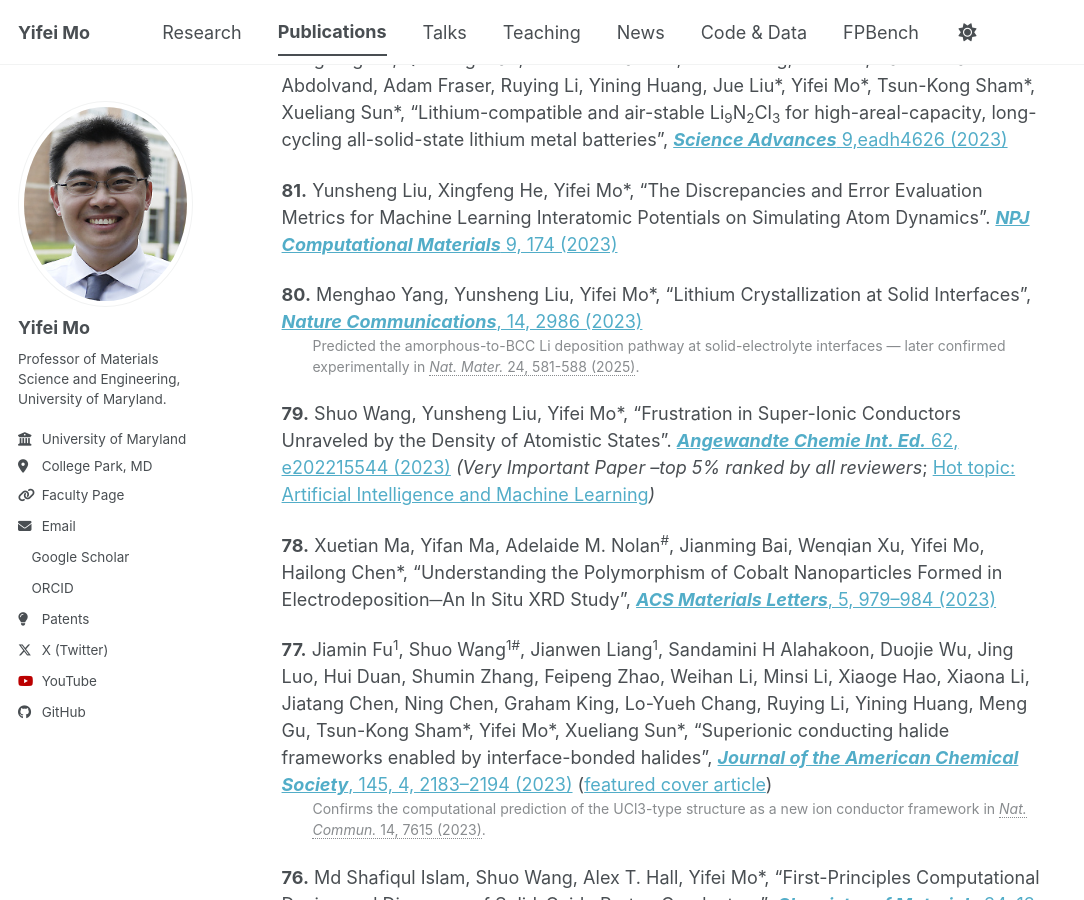
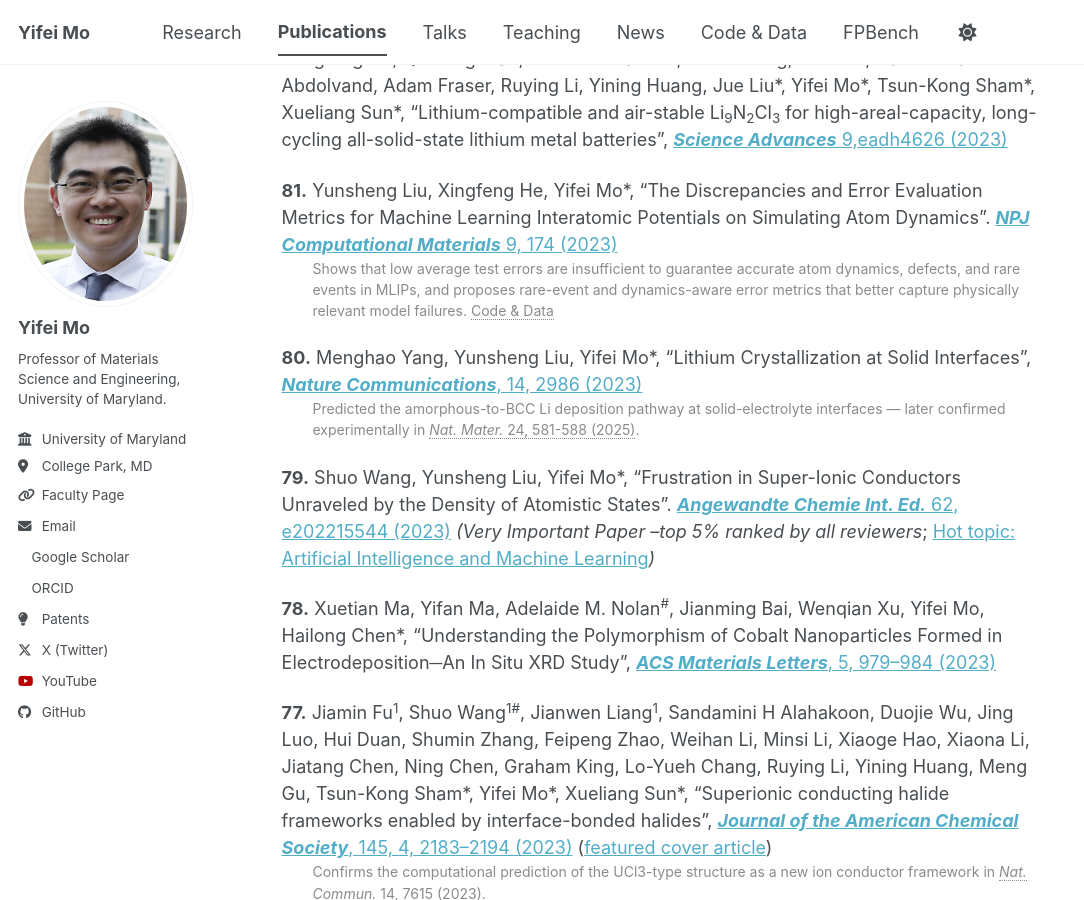
Before and after one commit to yifeimo/yifeimo.github.io, a Jekyll site: the page built from _pages/publications.md, in a window 1280 px wide and 900 px high, scrolled down 2644 px. Shown: the whole window, without its empty margins (0-1084 px from the left). Built offline with Jekyll 4.4.1, drawn with Linux system fonts in a browser that asks for light colours; a style sheet for code colours, icons or effects is not loaded.

Commit message:
Add description and code/data link to entry 81
Co-Authored-By: Claude Sonnet 5 <noreply@anthropic.com>

```diff
--- a/_pages/publications.md
+++ b/_pages/publications.md
@@ -56,6 +56,7 @@ author_profile: true
 **82.** Weihan Li<sup>1</sup>, Minsi Li<sup>1</sup>, Po-Hsiu Chien<sup>1</sup>, Shuo Wang<sup>1#</sup>, Chuang Yu, Graham King, Yongfeng Hu, Qunfeng Xiao, Mohsen Shakouri, Renfei Feng, Bolin Fu, Hamidreza Abdolvand, Adam Fraser, Ruying Li, Yining Huang, Jue Liu\*, Yifei Mo\*, Tsun-Kong Sham\*, Xueliang Sun\*, "Lithium-compatible and air-stable Li<sub>9</sub>N<sub>2</sub>Cl<sub>3</sub> for high-areal-capacity, long-cycling all-solid-state lithium metal batteries", [***Science Advances*** 9,eadh4626 (2023)](https://doi.org/10.1126/sciadv.adh4626)
 
 **81.** Yunsheng Liu, Xingfeng He, Yifei Mo\*, "The Discrepancies and Error Evaluation Metrics for Machine Learning Interatomic Potentials on Simulating Atom Dynamics". [***NPJ Computational Materials*** 9, 174 (2023)](https://doi.org/10.1038/s41524-023-01123-3)
+<br><span class="citation" style="display: block; margin-left: 2.2em;">Shows that low average test errors are insufficient to guarantee accurate atom dynamics, defects, and rare events in MLIPs, and proposes rare-event and dynamics-aware error metrics that better capture physically relevant model failures. [Code & Data](https://github.com/mogroupumd/Silicon_MLIP_datasets)</span>
 
 **80.** Menghao Yang, Yunsheng Liu, Yifei Mo\*, "Lithium Crystallization at Solid Interfaces", [***Nature Communications***, 14, 2986 (2023)](https://doi.org/10.1038/s41467-023-38757-2)
 <br><span class="citation" style="display: block; margin-left: 2.2em;">Predicted the amorphous-to-BCC Li deposition pathway at solid-electrolyte interfaces — later confirmed experimentally in [*Nat. Mater.* 24, 581-588 (2025)](https://doi.org/10.1038/s41563-024-02094-6).</span>
```
